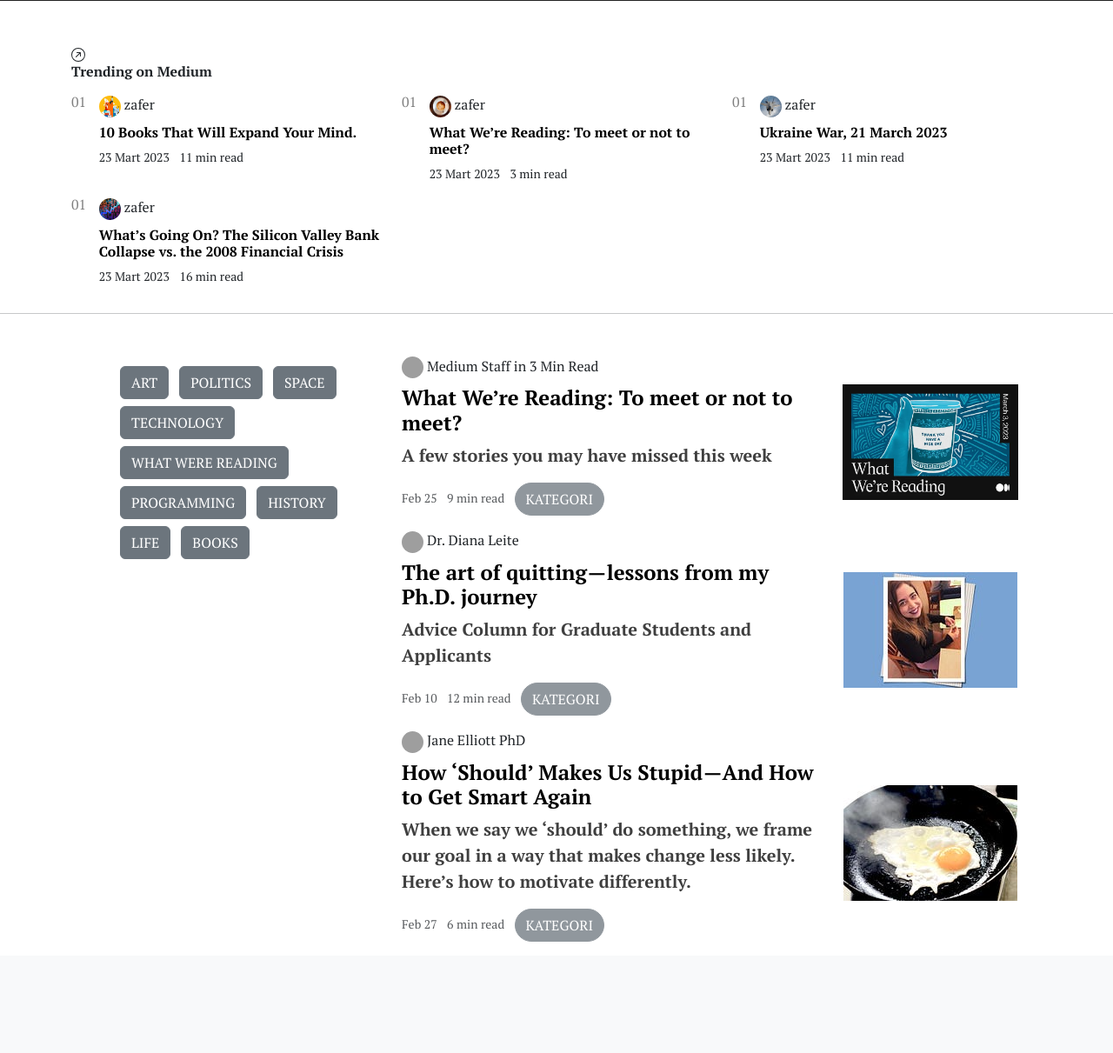
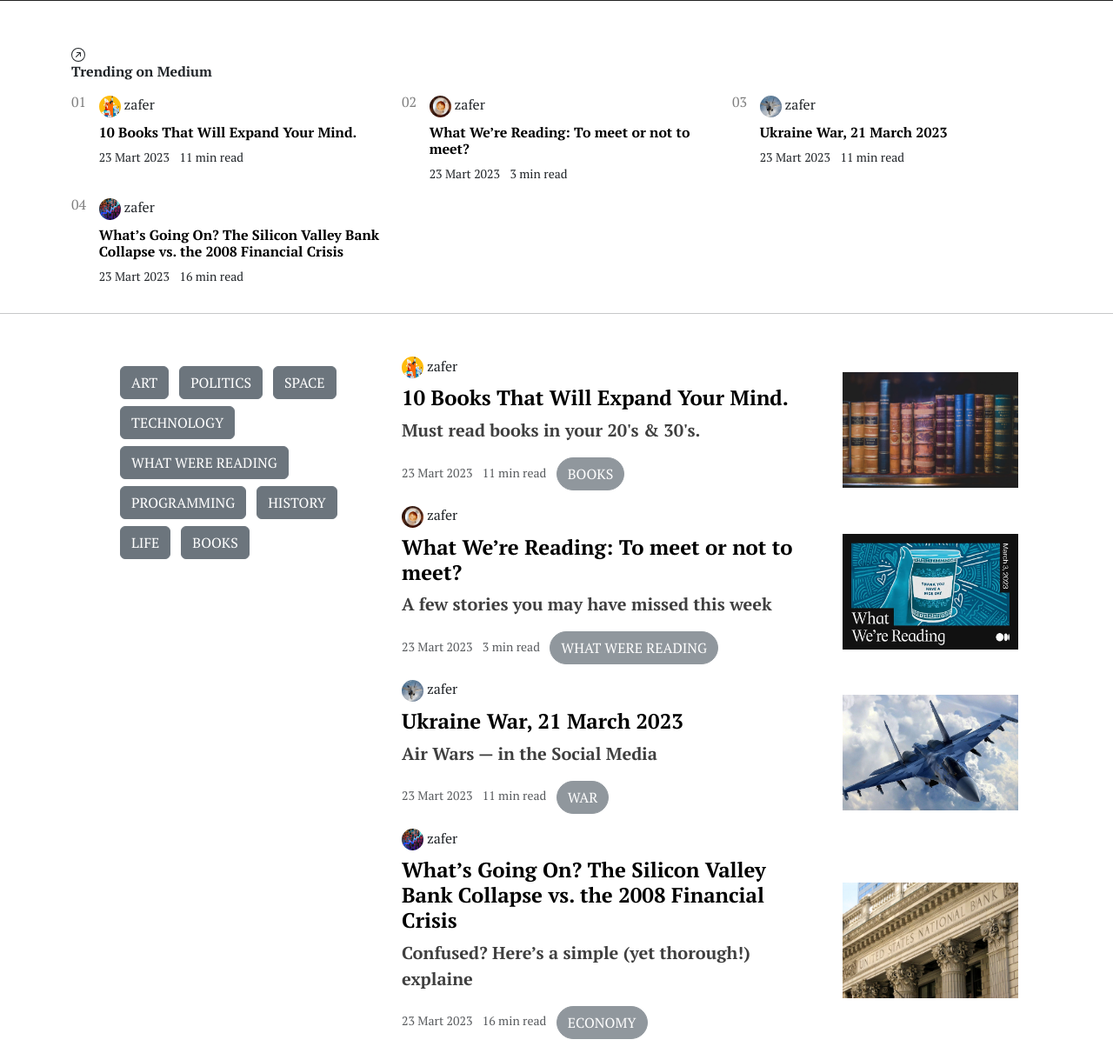
Before and after one commit to Zaferyuksel/MediumZaferProje, a Django app: page / in a window 1280 px wide. Shown: the part 579-1790 px from the top of the page at 87% size. Before the commit the page ends 1662 px from the top, so only its background shows below. Run offline with Django 4.2, Linux system fonts and the light colour scheme; data comes from the database, SQL or seed files in the repository; both versions use the stored data as it was after the commit; some libraries are stand-ins or nearby versions; grey boxes are pictures that could not be loaded.

Commit message:
Add files via upload

```diff
--- a/Medium Zafer Proje/MediumZaferProje/appMy/models.py
+++ b/Medium Zafer Proje/MediumZaferProje/appMy/models.py
@@ -12,13 +12,13 @@ class Category(models.Model):
 class Article(models.Model):
     user = models.ForeignKey(User, verbose_name=("Kullanıcı"), on_delete=models.CASCADE)
     category = models.ForeignKey(Category, verbose_name=("Kategori"), on_delete=models.CASCADE)
-    title = models.CharField(("Makale Başlık"), max_length=50)
-    subject = models.CharField(("Makale Konu"), max_length=50, null=True)
+    title = models.CharField(("Makale Başlık"), max_length=100)
+    subject = models.CharField(("Makale Konu"), max_length=100, null=True)
     text = models.TextField(("Makale"))
     image = models.FileField(("Makale Görsel"), upload_to="", max_length=100)
     date_now = models.DateField(("Tarih"), auto_now_add=True)
     user_img = models.FileField(("User Foto"), upload_to=None, max_length=100)
-    read_time = models.SmallIntegerField(("Okuma Süresi"),default=0, null=True)
+    read_time = models.SmallIntegerField(("Okuma Süresi"),default=0,null=True)
 
 
     def __str__(self):
--- a/Medium Zafer Proje/MediumZaferProje/appMy/templates/detail.html
+++ b/Medium Zafer Proje/MediumZaferProje/appMy/templates/detail.html
@@ -31,7 +31,7 @@
                     <h1>{{ product.title }}</h1>
                     <h4 class="mt-1 opacity-75">{{ product.subject }}</h5>
                     <div class="col mt-5">
-                      <img src="{{ product.image.url }}" alt="">
+                      <img src="{{ product.image.url }}" height="650px" width="900px" alt="">
                     </div>
                     <div class="align-content-center mt-4">
                       <p>
--- a/Medium Zafer Proje/MediumZaferProje/appMy/templates/index.html
+++ b/Medium Zafer Proje/MediumZaferProje/appMy/templates/index.html
@@ -41,12 +41,11 @@
           </svg>
           <h6 class="ml-2 fw-bold">Trending on Medium</h6>
         </div>
-
         {% for i in products %}
         <!-- Yazı 1 Başlangıç -->
         <article class="col-sm-4">
           <div class="row">
-            <div class="col-1"><h6 class="text-black-50">01</h6></div>
+            <div class="col-1"><h6 class="text-black-50">0{{ i.id }}</h6></div>
             <div class="col-11">
               <img class="rounded-circle" src="{{ i.user_img.url }}" height="25px" width="25px" alt="">
               <span>{{ i.user }}</span>
@@ -63,8 +62,6 @@
         </article>
         <!-- Yazı 1 Bitiş -->
         {% endfor %}
-
-
       </div>
     </div>
     <hr>
@@ -88,19 +85,21 @@
 
           <div class="col-sm-8">
             <div class="row d-flex align-items-center">
+
+              {% for i in articles %}
               <!-- 1.Forum Başlangıç col-8 -->
                 <div class="col-8">
                   <article class="">
                     <div class="row">
                       <div>
-                      <img class="rounded-circle" src="https://picsum.photos/id/11/25/25" alt="">
-                      <span>Medium Staff in 3 Min Read</span>
-                      <h4 class="mt-2"><strong>What We’re Reading: To meet or not to meet?</strong></h4>
-                      <p class="opacity-75"><strong> A few stories you may have missed this week</strong></p>
+                        <img class="rounded-circle" src="{{ i.user_img.url }}" height="25px" width="25px" alt="">
+                        <span>{{ i.user }}</span>
+                        <h4 class="mt-2"><a href="/detail/{{ i.id }}/"><strong>{{ i.title }}</strong></a></h4>
+                        <p class="opacity-75"><a href="/detail/{{ i.id }}/"><strong>{{ i.subject }}</strong></a></p>
                         <ul class="list-inline small opacity-75">
-                        <li class="list-inline-item">Feb 25</li>
-                        <li class="list-inline-item">9 min read</li>
-                        <button class="btn btn-secondary rounded-pill">Kategori</button>
+                          <li class="list-inline-item">{{ i.date_now }}</li>
+                          <li class="list-inline-item">{{ i.read_time }} min read</li>
+                          <button class="btn btn-secondary rounded-pill">{{ i.category.title }}</button>
                         </ul>
                       </div>
                     </div>
@@ -111,55 +110,13 @@
                 <!-- Yazı Resimleri Başlangıç -->
                 <div class="col-4">
                   <div class="img w-100">
-                  <img width="202" height="133" src="../static/img/mediumdeneme.webp" alt="">
+                    <img width="202" height="133" src="{{ i.image.url }}" alt="">
                   </div>
                 </div>
               <!-- Yazı Resimleri Bitiş -->
-              <div class="col-8">
-                <article class="">
-                  <div class="row">
-                    <div>
-                      <img class="rounded-circle" src="https://picsum.photos/id/11/25/25" alt="">
-                      <span>Dr. Diana Leite</span>
-                      <h4 class="mt-2"><strong>The art of quitting — lessons from my Ph.D. journey</strong></h4>
-                      <p class="opacity-75"><strong>Advice Column for Graduate Students and Applicants</strong></p>
-                      <ul class="list-inline small opacity-75">
-                        <li class="list-inline-item">Feb 10</li>
-                        <li class="list-inline-item">12 min read</li>
-                        <button class="btn btn-secondary rounded-pill">Kategori</button>
-                      </ul>
-                    </div>
-                  </div>
-                </article>
-              </div>
-              <div class="col-4">
-                <div class="img w-100">
-                  <img src="img/medium2.PNG" alt="">
-                </div>
-              </div>
+              {% endfor %}
 
-              <div class="col-8">
-                <article class="">
-                  <div class="row">
-                    <div>
-                      <img class="rounded-circle" src="https://picsum.photos/id/11/25/25" alt="">
-                      <span>Jane Elliott PhD</span>
-                      <h4 class="mt-2"><strong>How ‘Should’ Makes Us Stupid — And How to Get Smart Again</strong></h4>
-                      <p class="opacity-75"><strong>When we say we ‘should’ do something, we frame our goal in a way that makes change less likely. Here’s how to motivate differently.</strong></p>
-                      <ul class="list-inline small opacity-75">
-                        <li class="list-inline-item">Feb 27</li>
-                        <li class="list-inline-item">6 min read</li>
-                        <button class="btn btn-secondary rounded-pill">Kategori</button>
-                      </ul>
-                    </div>
-                  </div>
-                </article>
-              </div>
-              <div class="col-4">
-                <div class="img w-100">
-                  <img src="img/medium3.PNG" alt="">
-                </div>
-              </div>
+
             </div>
           </div>
           <!-- Tüm Yazılar Bitiş -->
```
Also changed, not shown: Medium Zafer Proje/MediumZaferProje/appMy/migrations/0005_article_s.py (added), Medium Zafer Proje/MediumZaferProje/appMy/migrations/0006_remove_article_s.py (added), Medium Zafer Proje/MediumZaferProje/appMy/migrations/0007_alter_article_title.py (added), Medium Zafer Proje/MediumZaferProje/appMy/migrations/0008_alter_article_subject.py (added), Medium Zafer Proje/MediumZaferProje/db.sqlite3, Medium Zafer Proje/MediumZaferProje/media/None/economy.jpg (added), Medium Zafer Proje/MediumZaferProje/media/None/f-35.jpg (added), Medium Zafer Proje/MediumZaferProje/media/None/latte_profill.jpg (added), Medium Zafer Proje/MediumZaferProje/media/None/reading.jpg (added), Medium Zafer Proje/MediumZaferProje/media/bank.jpg (added), Medium Zafer Proje/MediumZaferProje/media/book.jpg (added), Medium Zafer Proje/MediumZaferProje/media/books.jpg (added), Medium Zafer Proje/MediumZaferProje/media/mediumdeneme.webp (added), Medium Zafer Proje/MediumZaferProje/media/su-35.jpg (added). Lines whose indentation alone changed are shown as unchanged.
